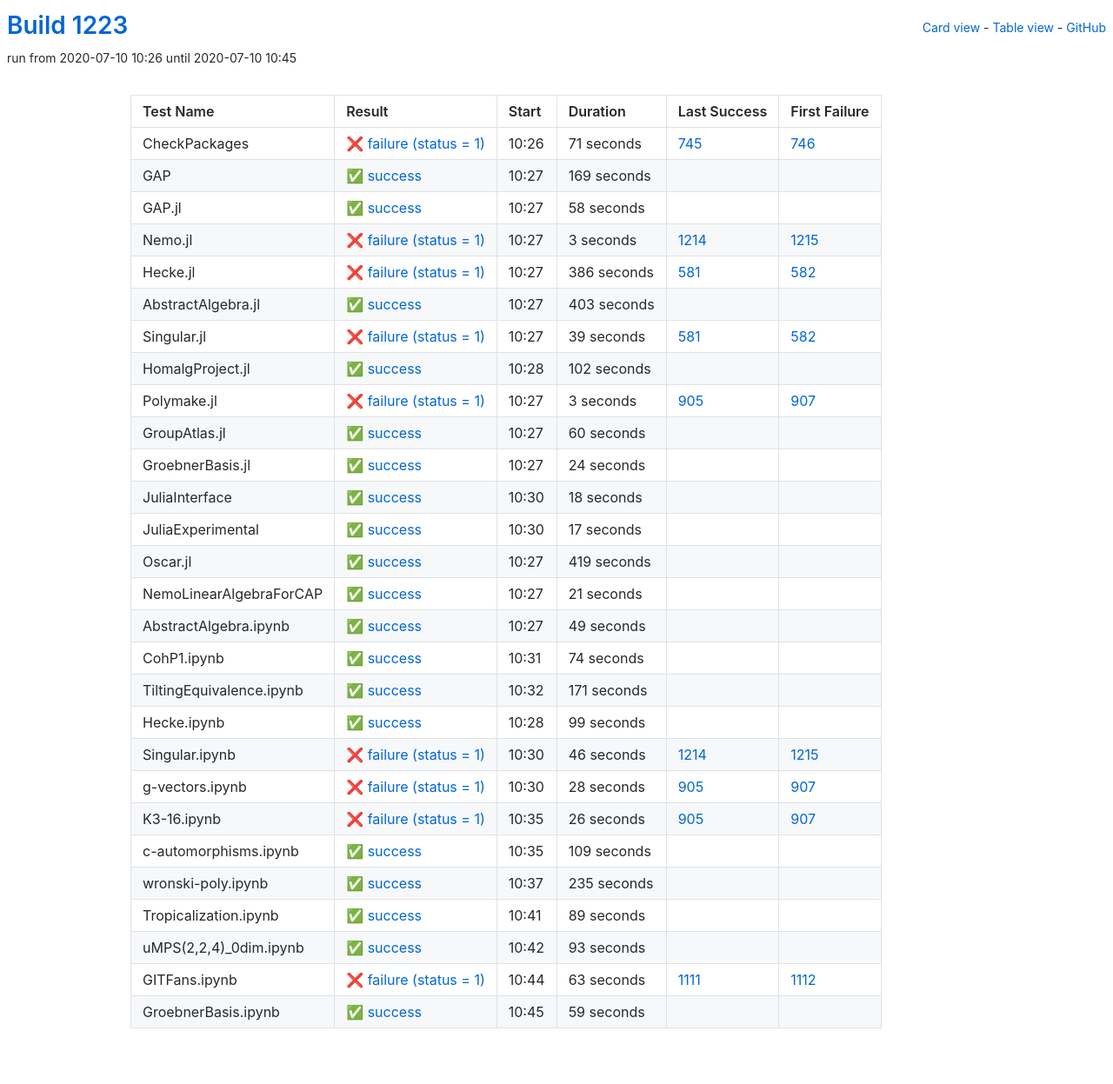
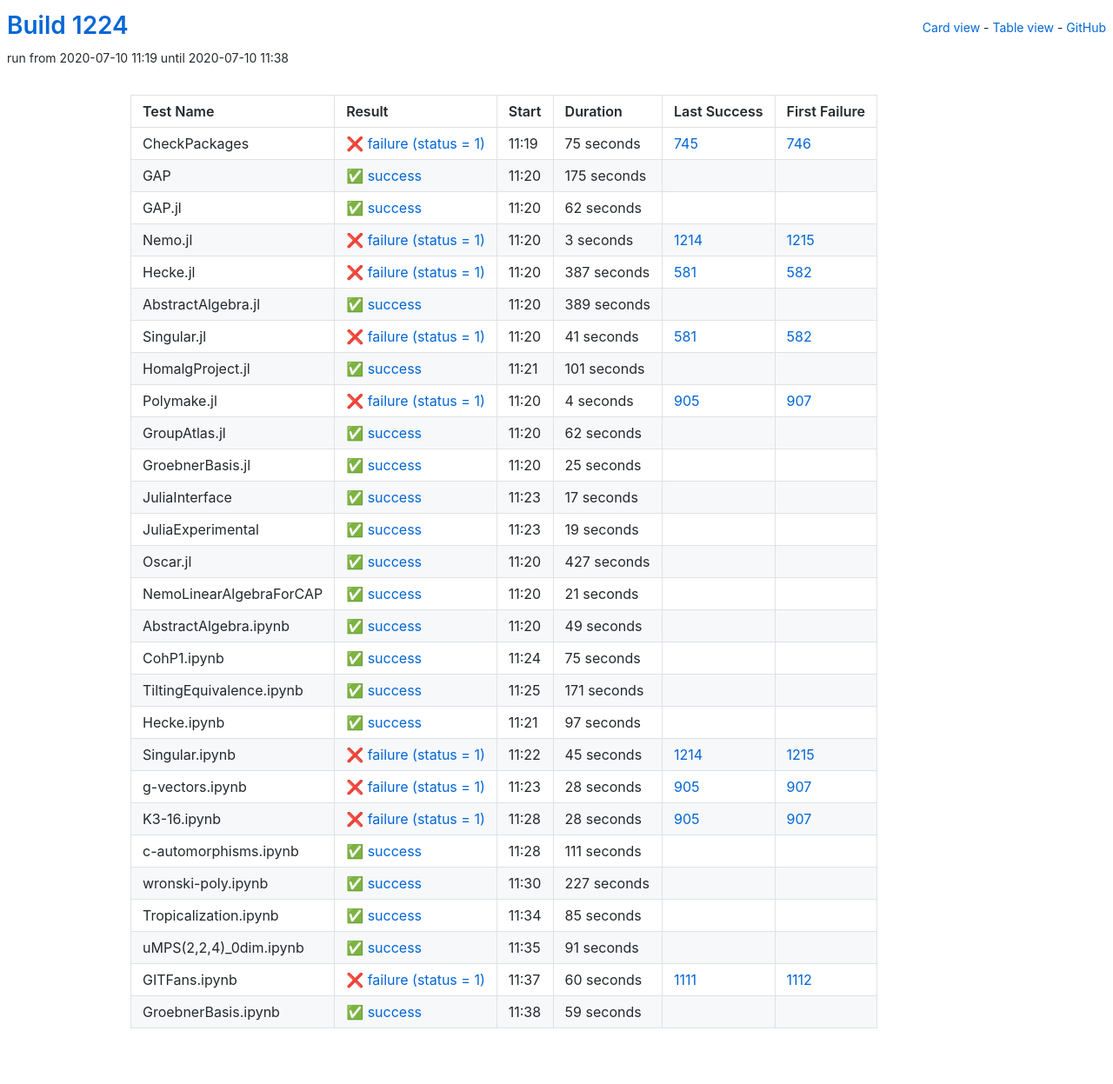
Before and after one commit to oscar-system/oscar-ci-status-1.4, a Jekyll site: the page built from table.html, in a window 1280 px wide. Shown: the whole page at 87% size. Built offline with Jekyll 4.4.1, drawn with Linux system fonts in a browser that asks for light colours.

Commit message:
Build #1224

```diff
--- a/_data/ci.yml
+++ b/_data/ci.yml
@@ -1,6 +1,6 @@
 ---
-build: 1223
-build_url: https://oscarci.mathematik.uni-kl.de/job/oscar-julia-1.4/1223/
+build: 1224
+build_url: https://oscarci.mathematik.uni-kl.de/job/oscar-julia-1.4/1224/
 job: oscar-julia-1.4
 organization: oscar-system
 repo: oscar-ci-status-1.4
@@ -8,44 +8,44 @@ repourl: https://github.com/oscar-system/oscar-ci-status-1.4
 tests:
 - name: CheckPackages
   id: checkpackages
-  log: https://oscarci.mathematik.uni-kl.de/job/oscar-julia-1.4/1223/artifact/logs/build-1223/CheckPackages.log
-  start: 2020-07-10 10:26
+  log: https://oscarci.mathematik.uni-kl.de/job/oscar-julia-1.4/1224/artifact/logs/build-1224/CheckPackages.log
+  start: 2020-07-10 11:19
   success: false
   exitcode: 1
   status: failure
-  duration: 71
+  duration: 75
   last_success: 745
   last_success_url: https://oscarci.mathematik.uni-kl.de/job/oscar-julia-1.4/745/
   first_failure: 746
   first_failure_url: https://oscarci.mathematik.uni-kl.de/job/oscar-julia-1.4/746/
 - name: GAP
   id: gap
-  log: https://oscarci.mathematik.uni-kl.de/job/oscar-julia-1.4/1223/artifact/logs/build-1223/GAP.log
-  start: 2020-07-10 10:27
+  log: https://oscarci.mathematik.uni-kl.de/job/oscar-julia-1.4/1224/artifact/logs/build-1224/GAP.log
+  start: 2020-07-10 11:20
   success: true
   exitcode: 0
   status: success
-  duration: 169
+  duration: 175
   last_success: false
   last_success_url:
   first_failure: false
   first_failure_url:
 - name: GAP.jl
   id: gap-jl
-  log: https://oscarci.mathematik.uni-kl.de/job/oscar-julia-1.4/1223/artifact/logs/build-1223/GAP.jl.log
-  start: 2020-07-10 10:27
+  log: https://oscarci.mathematik.uni-kl.de/job/oscar-julia-1.4/1224/artifact/logs/build-1224/GAP.jl.log
+  start: 2020-07-10 11:20
   success: true
   exitcode: 0
   status: success
-  duration: 58
+  duration: 62
   last_success: false
   last_success_url:
   first_failure: false
   first_failure_url:
 - name: Nemo.jl
   id: nemo-jl
-  log: https://oscarci.mathematik.uni-kl.de/job/oscar-julia-1.4/1223/artifact/logs/build-1223/Nemo.jl.log
-  start: 2020-07-10 10:27
+  log: https://oscarci.mathematik.uni-kl.de/job/oscar-julia-1.4/1224/artifact/logs/build-1224/Nemo.jl.log
+  start: 2020-07-10 11:20
   success: false
   exitcode: 1
   status: failure
@@ -56,104 +56,92 @@ tests:
   first_failure_url: https://oscarci.mathematik.uni-kl.de/job/oscar-julia-1.4/1215/
 - name: Hecke.jl
   id: hecke-jl
-  log: https://oscarci.mathematik.uni-kl.de/job/oscar-julia-1.4/1223/artifact/logs/build-1223/Hecke.jl.log
-  start: 2020-07-10 10:27
+  log: https://oscarci.mathematik.uni-kl.de/job/oscar-julia-1.4/1224/artifact/logs/build-1224/Hecke.jl.log
+  start: 2020-07-10 11:20
   success: false
   exitcode: 1
   status: failure
-  duration: 386
+  duration: 387
   last_success: 581
   last_success_url: https://oscarci.mathematik.uni-kl.de/job/oscar-julia-1.4/581/
   first_failure: 582
   first_failure_url: https://oscarci.mathematik.uni-kl.de/job/oscar-julia-1.4/582/
 - name: AbstractAlgebra.jl
   id: abstractalgebra-jl
-  log: https://oscarci.mathematik.uni-kl.de/job/oscar-julia-1.4/1223/artifact/logs/build-1223/AbstractAlgebra.jl.log
-  start: 2020-07-10 10:27
+  log: https://oscarci.mathematik.uni-kl.de/job/oscar-julia-1.4/1224/artifact/logs/build-1224/AbstractAlgebra.jl.log
+  start: 2020-07-10 11:20
   success: true
   exitcode: 0
   status: success
-  duration: 403
+  duration: 389
   last_success: false
   last_success_url:
   first_failure: false
   first_failure_url:
 - name: Singular.jl
   id: singular-jl
-  log: https://oscarci.mathematik.uni-kl.de/job/oscar-julia-1.4/1223/artifact/logs/build-1223/Singular.jl.log
-  start: 2020-07-10 10:27
+  log: https://oscarci.mathematik.uni-kl.de/job/oscar-julia-1.4/1224/artifact/logs/build-1224/Singular.jl.log
+  start: 2020-07-10 11:20
   success: false
   exitcode: 1
   status: failure
-  duration: 39
+  duration: 41
   last_success: 581
   last_success_url: https://oscarci.mathematik.uni-kl.de/job/oscar-julia-1.4/581/
   first_failure: 582
   first_failure_url: https://oscarci.mathematik.uni-kl.de/job/oscar-julia-1.4/582/
 - name: HomalgProject.jl
   id: homalgproject-jl
-  log: https://oscarci.mathematik.uni-kl.de/job/oscar-julia-1.4/1223/artifact/logs/build-1223/HomalgProject.jl.log
-  start: 2020-07-10 10:28
+  log: https://oscarci.mathematik.uni-kl.de/job/oscar-julia-1.4/1224/artifact/logs/build-1224/HomalgProject.jl.log
+  start: 2020-07-10 11:21
   success: true
   exitcode: 0
   status: success
-  duration: 102
+  duration: 101
   last_success: false
   last_success_url:
   first_failure: false
   first_failure_url:
 - name: Polymake.jl
   id: polymake-jl
-  log: https://oscarci.mathematik.uni-kl.de/job/oscar-julia-1.4/1223/artifact/logs/build-1223/Polymake.jl.log
-  start: 2020-07-10 10:27
+  log: https://oscarci.mathematik.uni-kl.de/job/oscar-julia-1.4/1224/artifact/logs/build-1224/Polymake.jl.log
+  start: 2020-07-10 11:20
   success: false
   exitcode: 1
   status: failure
-  duration: 3
+  duration: 4
   last_success: 905
   last_success_url: https://oscarci.mathematik.uni-kl.de/job/oscar-julia-1.4/905/
   first_failure: 907
   first_failure_url: https://oscarci.mathematik.uni-kl.de/job/oscar-julia-1.4/907/
 - name: GroupAtlas.jl
   id: groupatlas-jl
-  log: https://oscarci.mathematik.uni-kl.de/job/oscar-julia-1.4/1223/artifact/logs/build-1223/GroupAtlas.jl.log
-  start: 2020-07-10 10:27
+  log: https://oscarci.mathematik.uni-kl.de/job/oscar-julia-1.4/1224/artifact/logs/build-1224/GroupAtlas.jl.log
+  start: 2020-07-10 11:20
   success: true
   exitcode: 0
   status: success
-  duration: 60
+  duration: 62
   last_success: false
   last_success_url:
   first_failure: false
   first_failure_url:
 - name: GroebnerBasis.jl
   id: groebnerbasis-jl
-  log: https://oscarci.mathematik.uni-kl.de/job/oscar-julia-1.4/1223/artifact/logs/build-1223/GroebnerBasis.jl.log
-  start: 2020-07-10 10:27
+  log: https://oscarci.mathematik.uni-kl.de/job/oscar-julia-1.4/1224/artifact/logs/build-1224/GroebnerBasis.jl.log
+  start: 2020-07-10 11:20
   success: true
   exitcode: 0
   status: success
-  duration: 24
+  duration: 25
   last_success: false
   last_success_url:
   first_failure: false
   first_failure_url:
 - name: JuliaInterface
   id: juliainterface
-  log: https://oscarci.mathematik.uni-kl.de/job/oscar-julia-1.4/1223/artifact/logs/build-1223/JuliaInterface.log
-  start: 2020-07-10 10:30
-  success: true
-  exitcode: 0
-  status: success
-  duration: 18
-  last_success: false
-  last_success_url:
-  first_failure: false
-  first_failure_url:
-- name: JuliaExperimental
-  id: juliaexperimental
-  log: https://oscarci.mathematik.uni-kl.de/job/oscar-julia-1.4/1223/artifact/logs/build-1223/JuliaExperimental.log
-  start: 2020-07-10 10:30
+  log: https://oscarci.mathematik.uni-kl.de/job/oscar-julia-1.4/1224/artifact/logs/build-1224/JuliaInterface.log
+  start: 2020-07-10 11:23
   success: true
   exitcode: 0
   status: success
@@ -162,22 +150,34 @@ tests:
   last_success_url:
   first_failure: false
   first_failure_url:
-- name: Oscar.jl
-  id: oscar-jl
-  log: https://oscarci.mathematik.uni-kl.de/job/oscar-julia-1.4/1223/artifact/logs/build-1223/Oscar.jl.log
-  start: 2020-07-10 10:27
+- name: JuliaExperimental
+  id: juliaexperimental
+  log: https://oscarci.mathematik.uni-kl.de/job/oscar-julia-1.4/1224/artifact/logs/build-1224/JuliaExperimental.log
+  start: 2020-07-10 11:23
   success: true
   exitcode: 0
   status: success
-  duration: 419
+  duration: 19
+  last_success: false
+  last_success_url:
+  first_failure: false
+  first_failure_url:
+- name: Oscar.jl
+  id: oscar-jl
+  log: https://oscarci.mathematik.uni-kl.de/job/oscar-julia-1.4/1224/artifact/logs/build-1224/Oscar.jl.log
+  start: 2020-07-10 11:20
+  success: true
+  exitcode: 0
+  status: success
+  duration: 427
   last_success: false
   last_success_url:
   first_failure: false
   first_failure_url:
 - name: NemoLinearAlgebraForCAP
   id: nemolinearalgebraforcap
-  log: https://oscarci.mathematik.uni-kl.de/job/oscar-julia-1.4/1223/artifact/logs/build-1223/NemoLinearAlgebraForCAP.log
-  start: 2020-07-10 10:27
+  log: https://oscarci.mathematik.uni-kl.de/job/oscar-julia-1.4/1224/artifact/logs/build-1224/NemoLinearAlgebraForCAP.log
+  start: 2020-07-10 11:20
   success: true
   exitcode: 0
   status: success
@@ -188,8 +188,8 @@ tests:
   first_failure_url:
 - name: AbstractAlgebra.ipynb
   id: abstractalgebra-ipynb
-  log: https://oscarci.mathematik.uni-kl.de/job/oscar-julia-1.4/1223/artifact/logs/build-1223/AbstractAlgebra.ipynb.log
-  start: 2020-07-10 10:27
+  log: https://oscarci.mathematik.uni-kl.de/job/oscar-julia-1.4/1224/artifact/logs/build-1224/AbstractAlgebra.ipynb.log
+  start: 2020-07-10 11:20
   success: true
   exitcode: 0
   status: success
@@ -200,20 +200,20 @@ tests:
   first_failure_url:
 - name: CohP1.ipynb
   id: cohp1-ipynb
-  log: https://oscarci.mathematik.uni-kl.de/job/oscar-julia-1.4/1223/artifact/logs/build-1223/CohP1.ipynb.log
-  start: 2020-07-10 10:31
+  log: https://oscarci.mathematik.uni-kl.de/job/oscar-julia-1.4/1224/artifact/logs/build-1224/CohP1.ipynb.log
+  start: 2020-07-10 11:24
   success: true
   exitcode: 0
   status: success
-  duration: 74
+  duration: 75
   last_success: false
   last_success_url:
   first_failure: false
   first_failure_url:
 - name: TiltingEquivalence.ipynb
   id: tiltingequivalence-ipynb
-  log: https://oscarci.mathematik.uni-kl.de/job/oscar-julia-1.4/1223/artifact/logs/build-1223/TiltingEquivalence.ipynb.log
-  start: 2020-07-10 10:32
+  log: https://oscarci.mathematik.uni-kl.de/job/oscar-julia-1.4/1224/artifact/logs/build-1224/TiltingEquivalence.ipynb.log
+  start: 2020-07-10 11:25
   success: true
   exitcode: 0
   status: success
@@ -224,32 +224,32 @@ tests:
   first_failure_url:
 - name: Hecke.ipynb
   id: hecke-ipynb
-  log: https://oscarci.mathematik.uni-kl.de/job/oscar-julia-1.4/1223/artifact/logs/build-1223/Hecke.ipynb.log
-  start: 2020-07-10 10:28
+  log: https://oscarci.mathematik.uni-kl.de/job/oscar-julia-1.4/1224/artifact/logs/build-1224/Hecke.ipynb.log
+  start: 2020-07-10 11:21
   success: true
   exitcode: 0
   status: success
-  duration: 99
+  duration: 97
   last_success: false
   last_success_url:
   first_failure: false
   first_failure_url:
 - name: Singular.ipynb
   id: singular-ipynb
-  log: https://oscarci.mathematik.uni-kl.de/job/oscar-julia-1.4/1223/artifact/logs/build-1223/Singular.ipynb.log
-  start: 2020-07-10 10:30
+  log: https://oscarci.mathematik.uni-kl.de/job/oscar-julia-1.4/1224/artifact/logs/build-1224/Singular.ipynb.log
+  start: 2020-07-10 11:22
   success: false
   exitcode: 1
   status: failure
-  duration: 46
+  duration: 45
   last_success: 1214
   last_success_url: https://oscarci.mathematik.uni-kl.de/job/oscar-julia-1.4/1214/
   first_failure: 1215
   first_failure_url: https://oscarci.mathematik.uni-kl.de/job/oscar-julia-1.4/1215/
 - name: g-vectors.ipynb
   id: g-vectors-ipynb
-  log: https://oscarci.mathematik.uni-kl.de/job/oscar-julia-1.4/1223/artifact/logs/build-1223/g-vectors.ipynb.log
-  start: 2020-07-10 10:30
+  log: https://oscarci.mathematik.uni-kl.de/job/oscar-julia-1.4/1224/artifact/logs/build-1224/g-vectors.ipynb.log
+  start: 2020-07-10 11:23
   success: false
   exitcode: 1
   status: failure
@@ -260,80 +260,80 @@ tests:
   first_failure_url: https://oscarci.mathematik.uni-kl.de/job/oscar-julia-1.4/907/
 - name: K3-16.ipynb
   id: k3-16-ipynb
-  log: https://oscarci.mathematik.uni-kl.de/job/oscar-julia-1.4/1223/artifact/logs/build-1223/K3-16.ipynb.log
-  start: 2020-07-10 10:35
+  log: https://oscarci.mathematik.uni-kl.de/job/oscar-julia-1.4/1224/artifact/logs/build-1224/K3-16.ipynb.log
+  start: 2020-07-10 11:28
   success: false
   exitcode: 1
   status: failure
-  duration: 26
+  duration: 28
   last_success: 905
   last_success_url: https://oscarci.mathematik.uni-kl.de/job/oscar-julia-1.4/905/
   first_failure: 907
   first_failure_url: https://oscarci.mathematik.uni-kl.de/job/oscar-julia-1.4/907/
 - name: c-automorphisms.ipynb
   id: c-automorphisms-ipynb
-  log: https://oscarci.mathematik.uni-kl.de/job/oscar-julia-1.4/1223/artifact/logs/build-1223/c-automorphisms.ipynb.log
-  start: 2020-07-10 10:35
+  log: https://oscarci.mathematik.uni-kl.de/job/oscar-julia-1.4/1224/artifact/logs/build-1224/c-automorphisms.ipynb.log
+  start: 2020-07-10 11:28
   success: true
   exitcode: 0
   status: success
-  duration: 109
+  duration: 111
   last_success: false
   last_success_url:
   first_failure: false
   first_failure_url:
 - name: wronski-poly.ipynb
   id: wronski-poly-ipynb
-  log: https://oscarci.mathematik.uni-kl.de/job/oscar-julia-1.4/1223/artifact/logs/build-1223/wronski-poly.ipynb.log
-  start: 2020-07-10 10:37
+  log: https://oscarci.mathematik.uni-kl.de/job/oscar-julia-1.4/1224/artifact/logs/build-1224/wronski-poly.ipynb.log
+  start: 2020-07-10 11:30
   success: true
   exitcode: 0
   status: success
-  duration: 235
+  duration: 227
   last_success: false
   last_success_url:
   first_failure: false
   first_failure_url:
 - name: Tropicalization.ipynb
   id: tropicalization-ipynb
-  log: https://oscarci.mathematik.uni-kl.de/job/oscar-julia-1.4/1223/artifact/logs/build-1223/Tropicalization.ipynb.log
-  start: 2020-07-10 10:41
+  log: https://oscarci.mathematik.uni-kl.de/job/oscar-julia-1.4/1224/artifact/logs/build-1224/Tropicalization.ipynb.log
+  start: 2020-07-10 11:34
   success: true
   exitcode: 0
   status: success
-  duration: 89
+  duration: 85
   last_success: false
   last_success_url:
   first_failure: false
   first_failure_url:
 - name: uMPS(2,2,4)_0dim.ipynb
   id: umps-2-2-4-0dim-ipynb
-  log: https://oscarci.mathematik.uni-kl.de/job/oscar-julia-1.4/1223/artifact/logs/build-1223/uMPS-2-2-4-_0dim.ipynb.log
-  start: 2020-07-10 10:42
+  log: https://oscarci.mathematik.uni-kl.de/job/oscar-julia-1.4/1224/artifact/logs/build-1224/uMPS-2-2-4-_0dim.ipynb.log
+  start: 2020-07-10 11:35
   success: true
   exitcode: 0
   status: success
-  duration: 93
+  duration: 91
   last_success: false
   last_success_url:
   first_failure: false
   first_failure_url:
 - name: GITFans.ipynb
   id: gitfans-ipynb
-  log: https://oscarci.mathematik.uni-kl.de/job/oscar-julia-1.4/1223/artifact/logs/build-1223/GITFans.ipynb.log
-  start: 2020-07-10 10:44
+  log: https://oscarci.mathematik.uni-kl.de/job/oscar-julia-1.4/1224/artifact/logs/build-1224/GITFans.ipynb.log
+  start: 2020-07-10 11:37
   success: false
   exitcode: 1
   status: failure
-  duration: 63
+  duration: 60
   last_success: 1111
   last_success_url: https://oscarci.mathematik.uni-kl.de/job/oscar-julia-1.4/1111/
   first_failure: 1112
   first_failure_url: https://oscarci.mathematik.uni-kl.de/job/oscar-julia-1.4/1112/
 - name: GroebnerBasis.ipynb
   id: groebnerbasis-ipynb
-  log: https://oscarci.mathematik.uni-kl.de/job/oscar-julia-1.4/1223/artifact/logs/build-1223/GroebnerBasis.ipynb.log
-  start: 2020-07-10 10:45
+  log: https://oscarci.mathematik.uni-kl.de/job/oscar-julia-1.4/1224/artifact/logs/build-1224/GroebnerBasis.ipynb.log
+  start: 2020-07-10 11:38
   success: true
   exitcode: 0
   status: success
```
Also changed, not shown: README.md.
